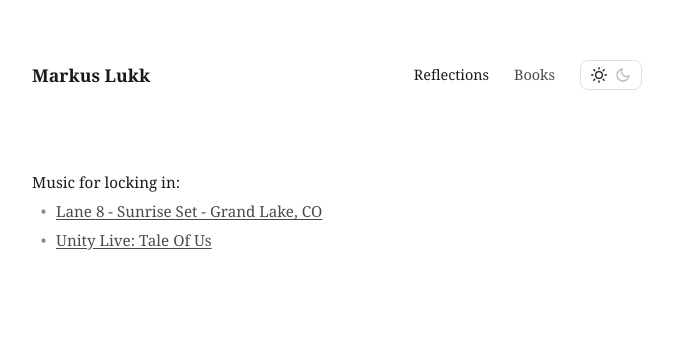
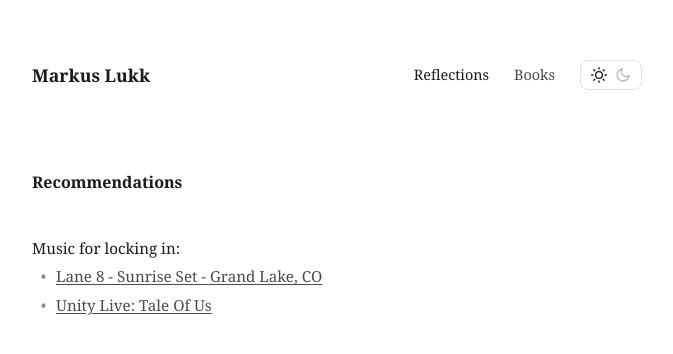
Before and after one commit to markuslukk/markuslukk.github.io, a Jekyll site: the page built from reflections/recommendations.html, in a window 1280 px wide. Shown: the top 354 px of the page, without its empty margins (303-976 px from the left). Built offline with Jekyll 4.4.1, drawn with Linux system fonts in a browser that asks for light colours.

Commit message:
Update recommendations.html

```diff
--- a/reflections/recommendations.html
+++ b/reflections/recommendations.html
@@ -27,6 +27,8 @@ title: Recommendations - Markus Lukk
     </nav>
   </header>
 
+  <h1 class="section-heading">Recommendations</h1>
+
   <div class="section">
     <p class="section-label">Music for locking in:</p>
     <ul>
```
Lines whose indentation alone changed are shown as unchanged.
